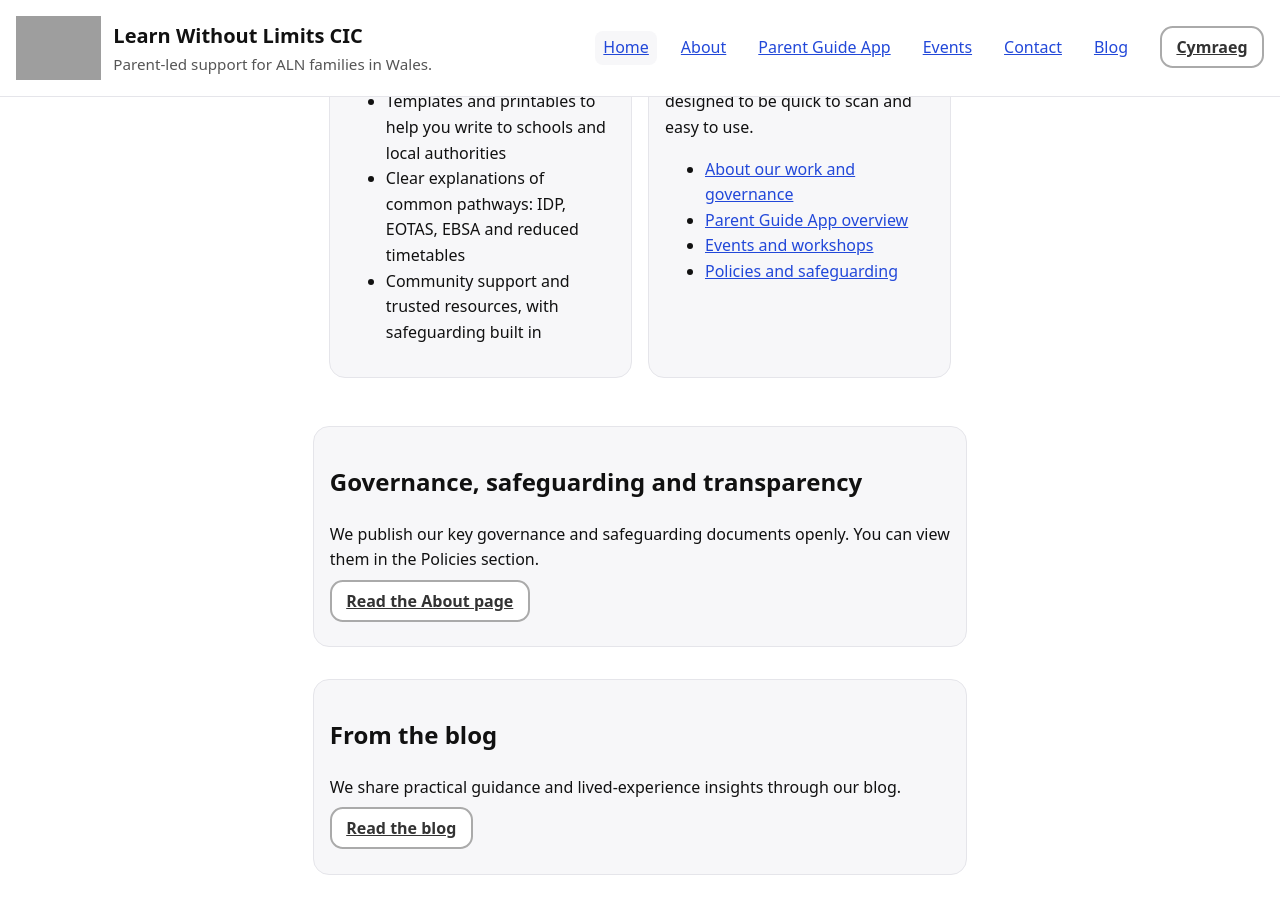
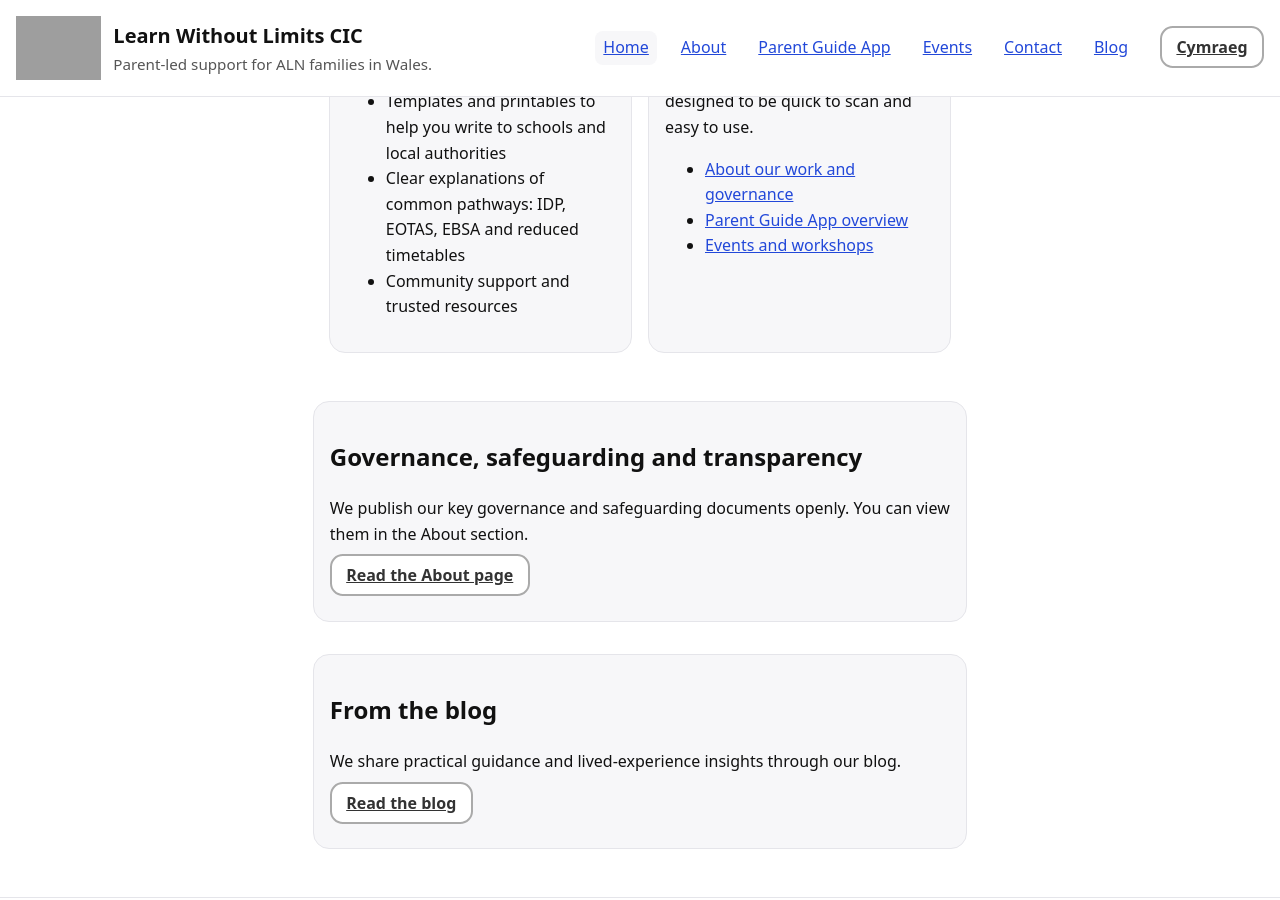
Before and after one commit to StephShobiye/learnwithoutlimitscic.github.io, a Jekyll site: the page index.en.html, which Jekyll copies as it is, in a window 1280 px wide and 900 px high, scrolled down 590 px. Built offline with Jekyll 4.4.1, drawn with Linux system fonts in a browser that asks for light colours; grey boxes are pictures that could not be loaded.

Commit message:
Update index.en.html
bug fix

```diff
--- a/index.en.html
+++ b/index.en.html
@@ -136,7 +136,7 @@
               <li>Practical guides and signposting for ALN families across Wales</li>
               <li>Templates and printables to help you write to schools and local authorities</li>
               <li>Clear explanations of common pathways: IDP, EOTAS, EBSA and reduced timetables</li>
-              <li>Community support and trusted resources, with safeguarding built in</li>
+              <li>Community support and trusted resources</li>
             </ul>
           </div>
 
@@ -150,7 +150,6 @@
               <li><a href="/about.en.html">About our work and governance</a></li>
               <li><a href="/app.en.html">Parent Guide App overview</a></li>
               <li><a href="/events.en.html">Events and workshops</a></li>
-              <li><a href="/about.html">Policies and safeguarding</a></li>
             </ul>
           </div>
         </div>
@@ -162,7 +161,7 @@
           <h2>Governance, safeguarding and transparency</h2>
           <p>
             We publish our key governance and safeguarding documents openly. You can view them in
-            the Policies section.
+            the About section.
           </p>
           <p>
             <a class="btn ghost" href="/about.en.html">Read the About page</a>
@@ -212,7 +211,7 @@
           <ul>
             <li><a href="/app.en.html">Parent Guide App</a></li>
             <li><a href="/events.en.html">Events</a></li>
-            <li><a href="/about.html">Policies</a></li>
+            <li><a href="/about.en.html">Policies</a></li>
             <li><a href="/privacy.en.html">Privacy</a></li>
           </ul>
         </div>
```
